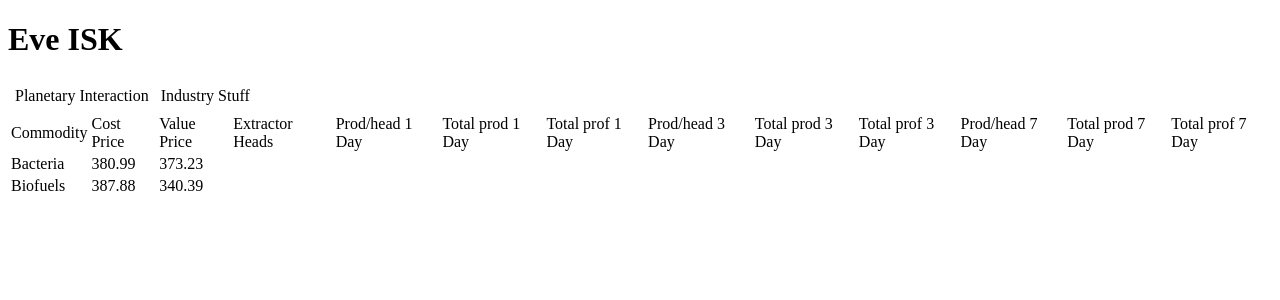
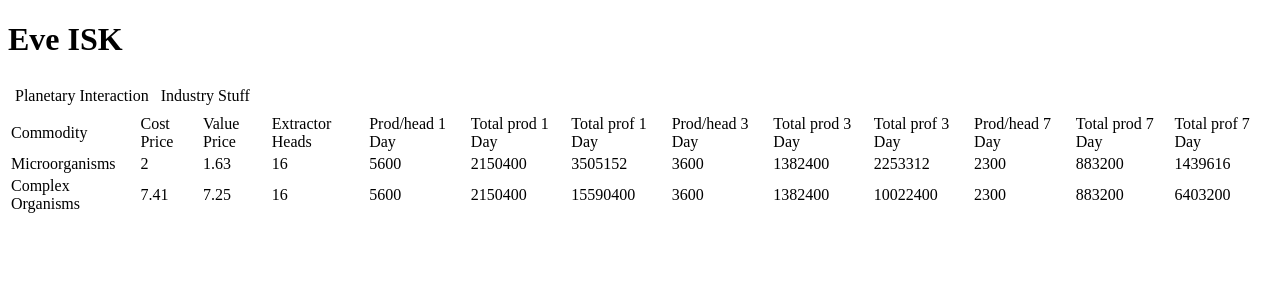
Before and after one commit to koz4221/eve-isk, an Angular app: page /p0-table in a window 1280 px wide. Shown: the top 300 px of the page. Built offline with nearby package versions, Linux system fonts and the light colour scheme.

Commit message:
Added p0 calculations

```diff
--- a/src/app/app.module.ts
+++ b/src/app/app.module.ts
@@ -7,6 +7,7 @@
 import { P0TableComponent } from './p0-table.component';
 
 import { PIDataService } from './pi-data.service';
+import { PICalcService } from './pi-calc.service';
 
 @NgModule({
   declarations: [
@@ -19,7 +20,8 @@
     HttpModule
   ],
   providers: [
-    PIDataService
+    PIDataService,
+    PICalcService
   ],
   bootstrap: [AppComponent]
 })
--- a/src/app/p0-table.component.html
+++ b/src/app/p0-table.component.html
@@ -19,15 +19,15 @@
       <td>{{p0.name}}</td>
       <td>{{p0.jitaSell}}</td>
       <td>{{p0.jitaBuy}}</td>
-      <td></td>
-      <td></td>
-      <td></td>
-      <td></td>
-      <td></td>
-      <td></td>
-      <td></td>
-      <td></td>
-      <td></td>
-      <td></td>
+      <td>{{this.piCalcService.getEHeadsPerPlanet()}}</td>
+      <td>{{this.piCalcService.getHourProdPerDur(1)}}</td>
+      <td>{{this.piCalcService.getTotalDayProdPerDur(1)}}</td>
+      <td>{{this.piCalcService.getTotalDayProdPerDur(1) * p0.jitaBuy}}</td>
+      <td>{{this.piCalcService.getHourProdPerDur(3)}}</td>
+      <td>{{this.piCalcService.getTotalDayProdPerDur(3)}}</td>
+      <td>{{this.piCalcService.getTotalDayProdPerDur(3) * p0.jitaBuy}}</td>
+      <td>{{this.piCalcService.getHourProdPerDur(7)}}</td>
+      <td>{{this.piCalcService.getTotalDayProdPerDur(7)}}</td>
+      <td>{{this.piCalcService.getTotalDayProdPerDur(7) * p0.jitaBuy}}</td>
    </tr>
 </table>
--- a/src/app/p0-table.component.ts
+++ b/src/app/p0-table.component.ts
@@ -3,6 +3,7 @@
 import { PIData } from './pi-data';
 
 import { PIDataService } from './pi-data.service';
+import { PICalcService } from './pi-calc.service';
 
 @Component({
    moduleId: module.id,
@@ -13,7 +14,10 @@
 export class P0TableComponent implements OnInit {
    data: PIData[];
 
-   constructor(private piDataService: PIDataService) {}
+   constructor(
+      private piDataService: PIDataService,
+      private piCalcService: PICalcService
+   ) {}
 
    ngOnInit(): void {
       this.data = this.piDataService.getPIData();
--- /dev/null
+++ b/src/app/pi-calc.service.ts
@@ -0,0 +1,21 @@
+import { Injectable } from '@angular/core';
+
+@Injectable()
+export class PICalcService {
+   eHeadsPerPlanet: number = 16;
+   eHeadProdPerHourPerDur: {day: number, amt: number}[] = [
+      {day: 1, amt: 5600},
+      {day: 3, amt: 3600},
+      {day: 7, amt: 2300}
+   ]
+
+   getEHeadsPerPlanet() { return this.eHeadsPerPlanet; }
+
+   getHourProdPerDur(dayRange: number): number {
+      return this.eHeadProdPerHourPerDur.find(item => item.day == dayRange).amt;
+   }
+
+   getTotalDayProdPerDur(dayRange: number): number {
+      return this.eHeadProdPerHourPerDur.find(item => item.day == dayRange).amt * this.eHeadsPerPlanet * 24;
+   }
+}
--- a/src/app/pi-data.service.ts
+++ b/src/app/pi-data.service.ts
@@ -6,8 +6,8 @@
 export class PIDataService {
 
     private data: PIData[] = [
-        {typeId: 2393, name: "Bacteria", pClass: 0, jitaBuy: 373.23, jitaSell: 380.99},
-        {typeId: 2396, name: "Biofuels", pClass: 0, jitaBuy: 340.39, jitaSell: 387.88}
+        {typeId: 2073, name: "Microorganisms", pClass: 0, jitaBuy: 1.63, jitaSell: 2.00},
+        {typeId: 2287, name: "Complex Organisms", pClass: 0, jitaBuy: 7.25, jitaSell: 7.41}
     ]
 
     getPIData() { return this.data; }
```
